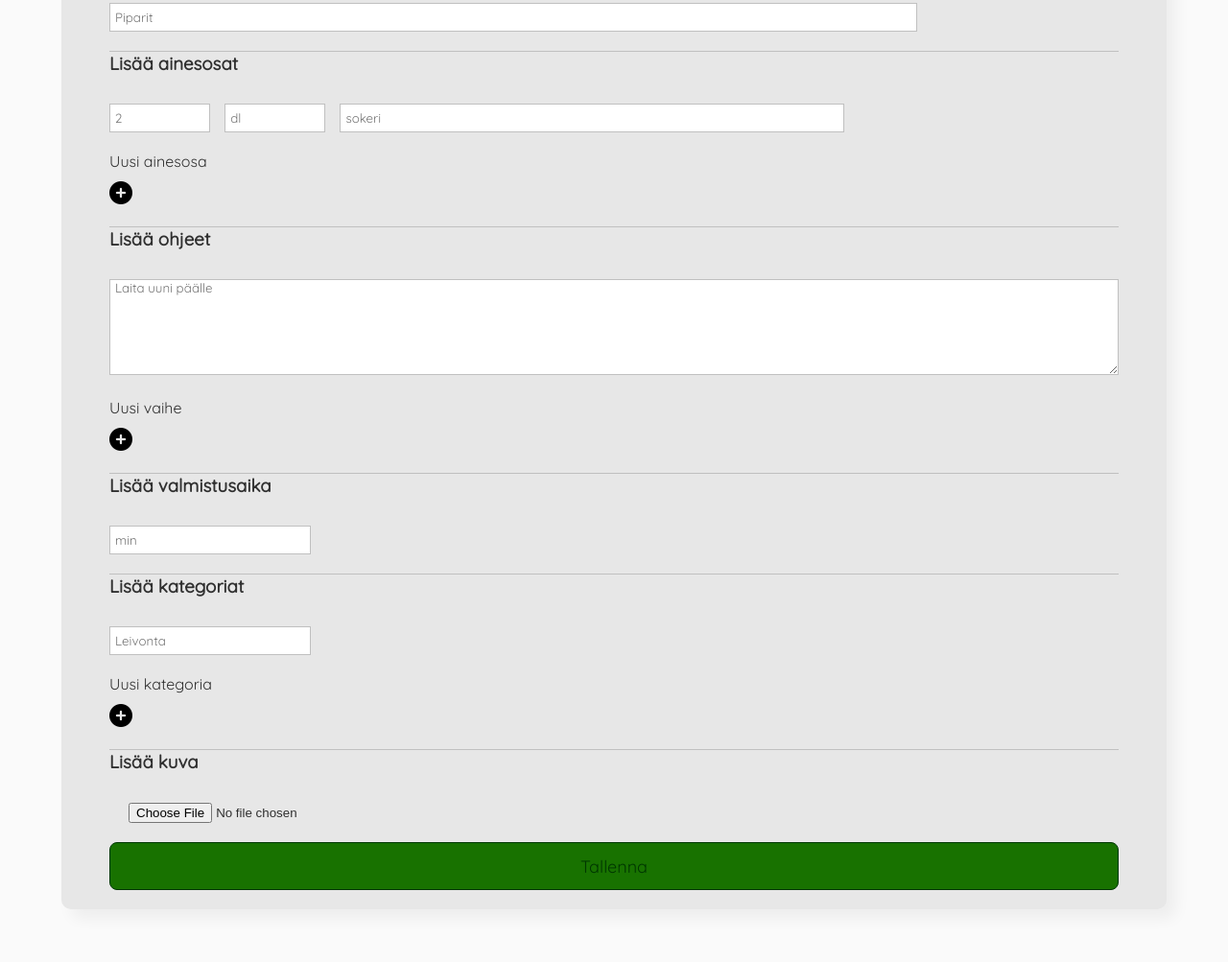
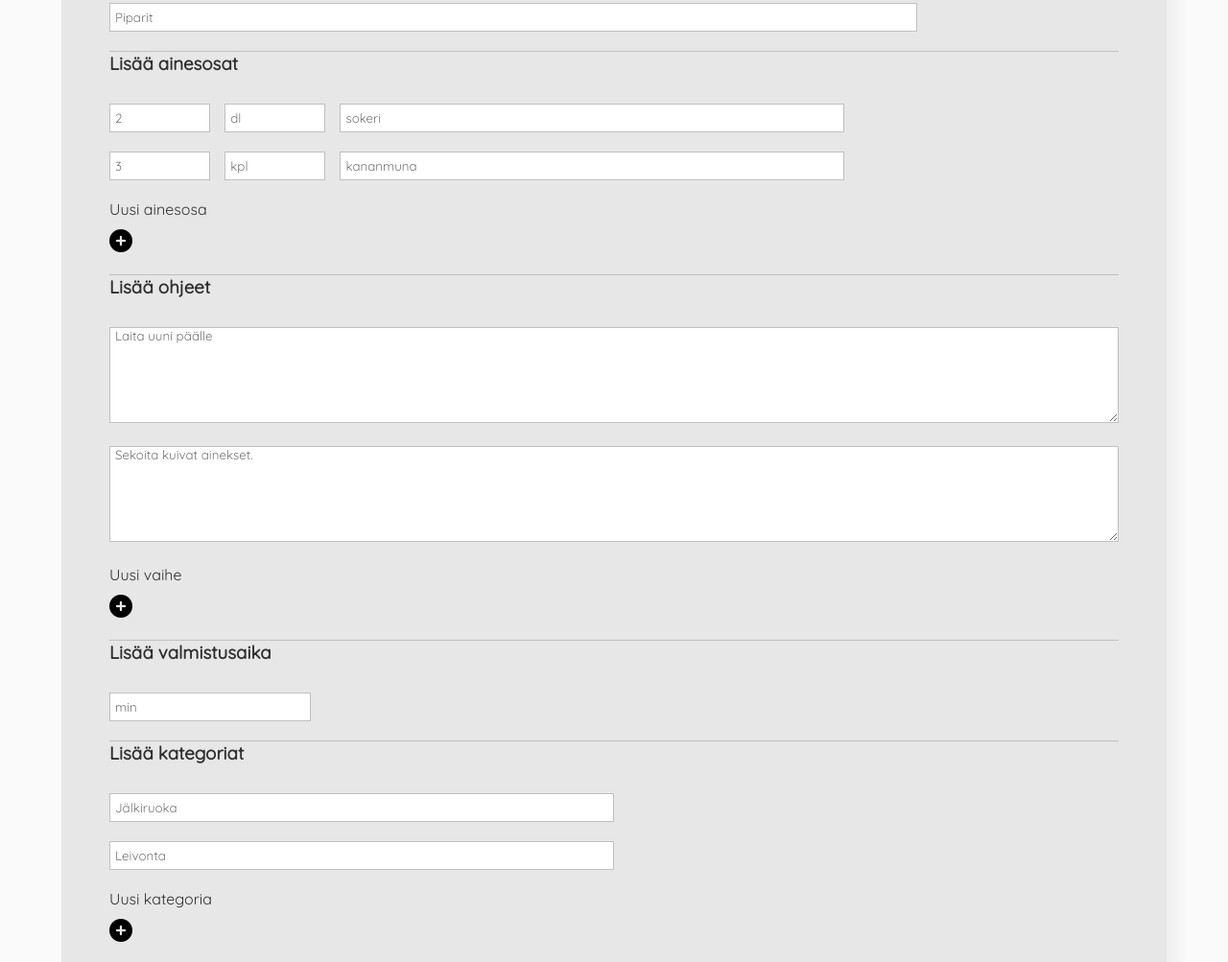
Before and after one commit to jennahakulinen/Tonttuprojekti, a plain HTML site: page addRecipe.html in a window 1280 px wide. Shown: the part 406-1409 px from the top of the page at 96% size. Drawn offline with Linux system fonts and the light colour scheme; no server answers; sample sign-in values are in the browser's storage.

Commit message:
Reseptin lisäys

```diff
--- a/addRecipe.html
+++ b/addRecipe.html
@@ -96,6 +96,11 @@
                         <input type="text" id="recipe-input" name="unit" max="3" placeholder="dl">
                         <input type="text" id="recipe-input" name="ingredient" placeholder="sokeri">
                     </div>
+                    <div class="recipe-includes">
+                        <input type="number" id="recipe-input" name="quantity" min="1" placeholder="3">
+                        <input type="text" id="recipe-input" name="unit" max="3" placeholder="kpl">
+                        <input type="text" id="recipe-input" name="ingredient" placeholder="kananmuna">
+                    </div>
                     <div id="addMore-includes">
                         <!-- Uusi kenttä js -->
                     </div>
@@ -110,9 +115,12 @@
                         <h3>Lisää ohjeet</h3>
                     </div>
                     <div class="add-recipe-steps">
-                        <!-- Turha?? <input type="number" class="step" id="recipe-input" name="step" min="1" placeholder="1."> -->
                         <textarea name="description" class="resizable" id="recipe-input"
-                            placeholder="Laita uuni päälle"></textarea>
+                        placeholder="Laita uuni päälle"></textarea>
+                    </div>
+                    <div class="add-recipe-steps">
+                        <textarea name="description" class="resizable" id="recipe-input"
+                        placeholder="Sekoita kuivat ainekset."></textarea>
                     </div>
                     <div id="addMore-steps">
                         <!-- Uusi kenttä js -->
@@ -133,6 +141,9 @@
 
                     <div class="recipe-guide">
                         <h3>Lisää kategoriat</h3>
+                    </div>
+                    <div class="add-recipe-category">
+                        <input type="text" id="recipe-input" name="category" placeholder="Jälkiruoka" class="category">
                     </div>
                     <div class="add-recipe-category">
                         <input type="text" id="recipe-input" name="category" placeholder="Leivonta" class="category">
--- a/css/style.css
+++ b/css/style.css
@@ -919,7 +919,7 @@ footer {
 
 .add-recipe-category {
   display: grid;
-  grid-template-columns: 20% 10%;
+  grid-template-columns: 50% 10%;
   grid-column-gap: 15px;
   padding: 20px 0 0 0;
 }
```
